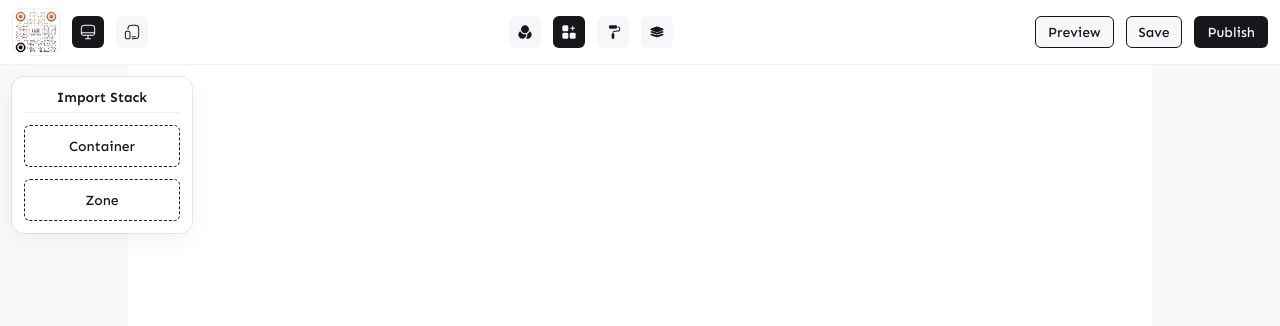
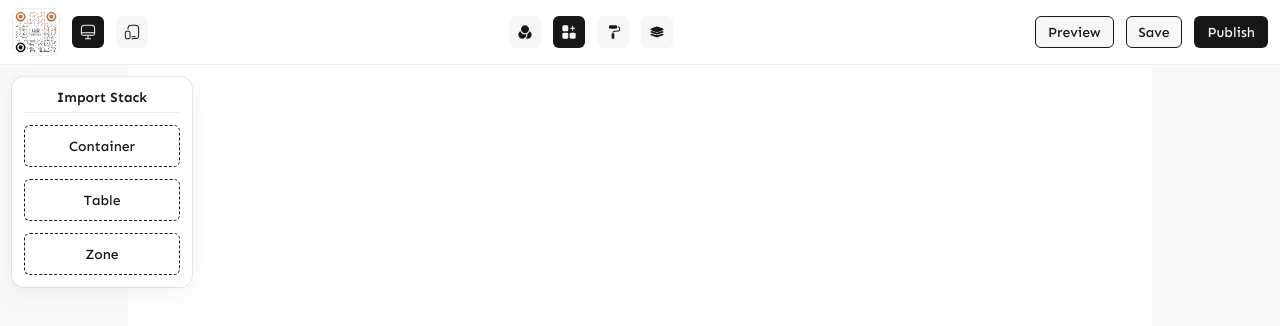
Before and after one commit to PinitS/BUILD_QR_BISTRO_SITE_TEST, a Next.js app: page / in a window 1280 px wide. Both pictures are taken after a click on the button 569 px from the left and 32 px from the top of the page. Shown: the top 326 px of the page. Built offline with nearby package versions, Linux system fonts and the light colour scheme.

Commit message:
update code

```diff
--- a/src/components/LandingPage/Base/Container/index.js
+++ b/src/components/LandingPage/Base/Container/index.js
@@ -5,6 +5,7 @@ const Layout = styled.div`
   position: relative;
   display: flex;
   flex-direction: column;
+  align-items: center;
   height: 100%;
   width: ${({ $width }) => $width}px;
   max-width: ${({ $width }) => $width}px;
--- a/src/components/LandingPage/PageBuilder/Import/Stack/ImportStackContainer.js
+++ b/src/components/LandingPage/PageBuilder/Import/Stack/ImportStackContainer.js
@@ -40,9 +40,8 @@ export const ImportStackContainer = () => {
       type: "VOID",
       attribute: {
         DESKTOP: {
-          width: "100%",
+          width: 90,
           height: 200,
-          // backgroundColor: "transparent",
           backgroundColor: "red",
           borderRadius: 0,
         },
@@ -106,6 +105,26 @@ export const ImportStackContainer = () => {
           $fontWeight={500}
           $align="center"
         >
+          Table
+        </Text>
+      </Button>
+
+      <Button
+        $borderRadius={6}
+        $borderColor={MAIN_COLORS?.BUTTON?.BACKGROUND}
+        $height={42}
+        $borderStyle="dashed"
+
+        // onClick={() => handleImportFreeformImage()}
+      >
+        <Text
+          $fontFamily="Sen"
+          $textTransform="capitalize"
+          $color={MAIN_COLORS?.MAIN?.CONTAINER_IMPORT_TEXT}
+          $fontSize={14}
+          $fontWeight={500}
+          $align="center"
+        >
           Zone
         </Text>
       </Button>
--- a/src/components/LandingPage/PageBuilder/RenderEditor/Stack/RenderEditorVoidStack/index.js
+++ b/src/components/LandingPage/PageBuilder/RenderEditor/Stack/RenderEditorVoidStack/index.js
@@ -1,46 +1,57 @@
 import _ from "lodash";
 import React from "react";
-import { batch, shallowEqual, useDispatch, useSelector } from "react-redux";
+import { shallowEqual, useDispatch, useSelector } from "react-redux";
+import { MAIN_COLORS } from "statics/PAGE_BUILDER_STYLE";
 import styled from "styled-components";
-import { useDraggable } from "@dnd-kit/core";
-import { setImportBlockAttr } from "@redux/reducers/importBlockAttr.reducers";
-import { MAIN_COLORS } from "statics/PAGE_BUILDER_STYLE";
-import { setCustomizeBlockAttr } from "@redux/reducers/customizeBlockAttr.reducers";
-import { getAngleFromAspectRatio } from "@utils/getAngleFromAspectRatio";
-import { BlankImagePlaceHolder } from "@components/LandingPage/Base/Image/BlankImagePlaceHolder";
-import { ImageWrapper } from "@components/LandingPage/Base/Image/ImageWrapper";
-import Image from "next/image";
-import { MAIN_ATTR } from "statics/PAGE_BUILDER_ATTRIBUTE";
-import { resolveImageFilter } from "@utils/resolve/resolveImageFilter";
 
-const ContainerDraggable = styled.div`
+const Container = styled.div`
   display: flex;
   justify-content: center;
   align-items: center;
   overflow: hidden;
   box-sizing: border-box;
-  width: ${({ width = 100 }) => width}%;
-  height: ${({ height = 200 }) => height}px;
-  background: green;
+  width: ${({ $width = 100 }) => $width}%;
+  height: ${({ $height = 200 }) => $height}px;
+  background: ${({ $backgroundColor = 100 }) => $backgroundColor};
+  border-radius: ${({ $borderRadius = 0 }) => $borderRadius};
+  border-width: 1px;
+  border-style: dashed;
+  border-color: ${({ $isActive = false }) =>
+    $isActive ? MAIN_COLORS?.MAIN?.BLOCK_ACTIVE : MAIN_COLORS?.MAIN?.BLOCK_INACTIVE};
+  flex-shrink: 0;
 `;
 
 export const RenderEditorVoidStack = ({ $item }) => {
   const dispatch = useDispatch();
+  const selectedLayoutDesign = useSelector((state) => state?.selectedLayoutDesign?.data, shallowEqual);
+  // const customizeBlockAttr = useSelector((state) => state?.customizeBlockAttr?.data, shallowEqual);
 
   const id = _.get($item, ["id"]);
+  const attribute = _.get($item, ["attribute", selectedLayoutDesign]);
+  console.log("attribute :>> ", attribute);
+  const width = _.get(attribute, ["width"]);
+  const height = _.get(attribute, ["height"]);
+  const backgroundColor = _.get(attribute, ["backgroundColor"]);
+  const borderRadius = _.get(attribute, ["borderRadius"]);
 
-  //   const filterImage = resolveImageFilter({ filterType, filterValue });
+  // const isActive = _.get(customizeBlockAttr, ["id"]) === id && _.get(customizeBlockAttr, ["isVisible"]);
 
-  //   const radius = _.get($item, ["radius"]);
+  const handleSelectMainVoidBlock = () => {
+    // const updateSelectedFreeformBlock = isActive
+    //   ? { ...customizeBlockAttr, isVisible: false }
+    //   : { isVisible: true, id, form: "CUSTOMIZE-FREEFORM-IMAGE" };
+    // batch(() => {
+    //   dispatch(setCustomizeBlockAttr(updateSelectedFreeformBlock));
+    //   dispatch(setImportBlockAttr({ ...importBlockAttr, isVisible: false }));
+    // });
+  };
 
-  //   const attribute = _.get($item, ["attribute", selectedLayoutDesign]);
-  //   const x = _.get(attribute, ["x"]);
-  //   const y = _.get(attribute, ["y"]);
-  //   const size = _.get(attribute, ["size"]);
-
-  //   const angle = getAngleFromAspectRatio(aspectRatio);
-
-  //   const isActive = _.get(customizeBlockAttr, ["id"]) === id && _.get(customizeBlockAttr, ["isVisible"]);
-
-  return <ContainerDraggable id={id}></ContainerDraggable>;
+  return (
+    <Container
+      $width={width}
+      $height={height}
+      $backgroundColor={backgroundColor}
+      $borderRadius={borderRadius}
+    ></Container>
+  );
 };
--- a/src/components/LandingPage/PageBuilder/RenderEditor/Stack/index.js
+++ b/src/components/LandingPage/PageBuilder/RenderEditor/Stack/index.js
@@ -5,7 +5,6 @@ import { RenderEditorVoidStack } from "./RenderEditorVoidStack";
 
 export const ContainerRenderEditorStack = () => {
   const stackBlocks = useSelector((state) => state?.stackBlocks?.data, shallowEqual);
-  console.log("stackBlocks :>> ", stackBlocks);
   return (
     <React.Fragment>
       {_.map(stackBlocks, (item) => {
```
